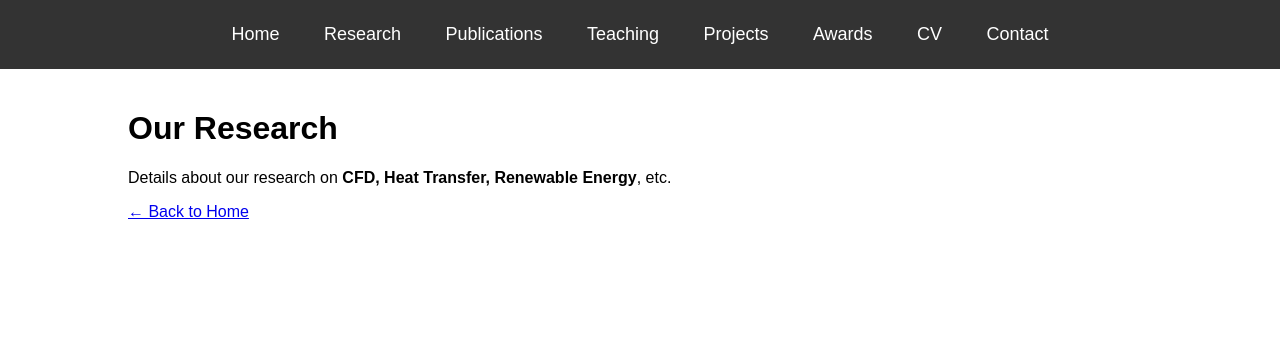
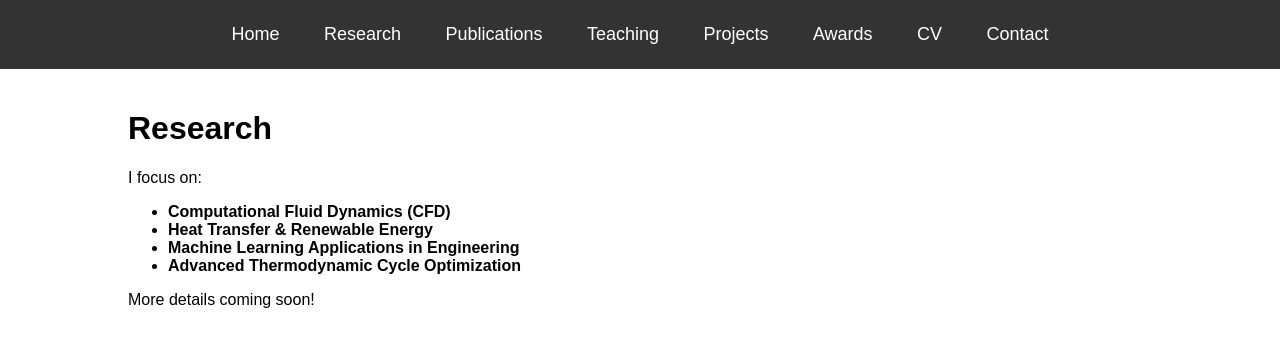
Before and after one commit to Mehrdad-Ahmadinejad/Mehrdad1, a Jekyll site: the page built from research.md, in a window 1280 px wide. Shown: the top 347 px of the page. Built offline with Jekyll 4.4.1, drawn with Linux system fonts in a browser that asks for light colours.

Commit message:
Update research.md

```diff
--- a/research.md
+++ b/research.md
@@ -3,7 +3,11 @@ layout: default
 title: Research
 ---
 
-# Our Research
-Details about our research on **CFD, Heat Transfer, Renewable Energy**, etc.
+# Research
+I focus on:
+- **Computational Fluid Dynamics (CFD)**
+- **Heat Transfer & Renewable Energy**
+- **Machine Learning Applications in Engineering**
+- **Advanced Thermodynamic Cycle Optimization**
 
-[← Back to Home](index.md)
+More details coming soon!
```
